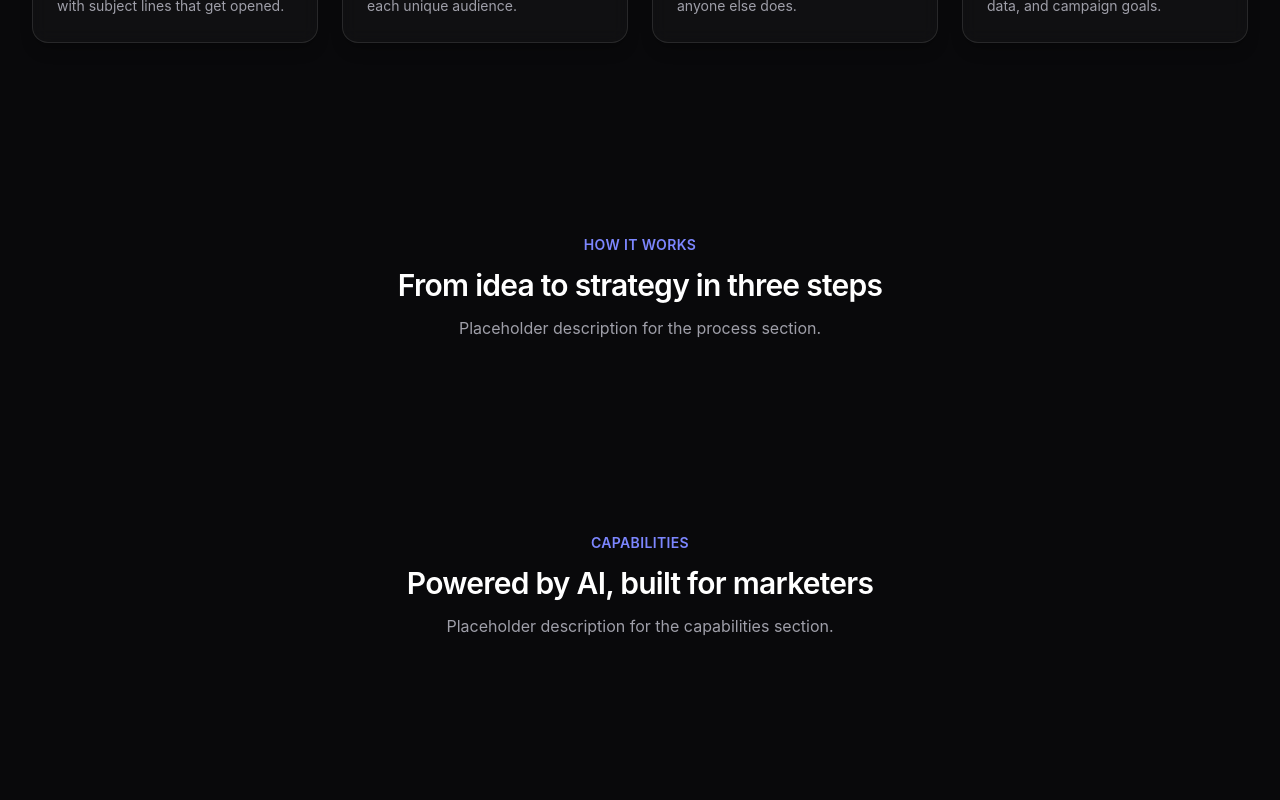
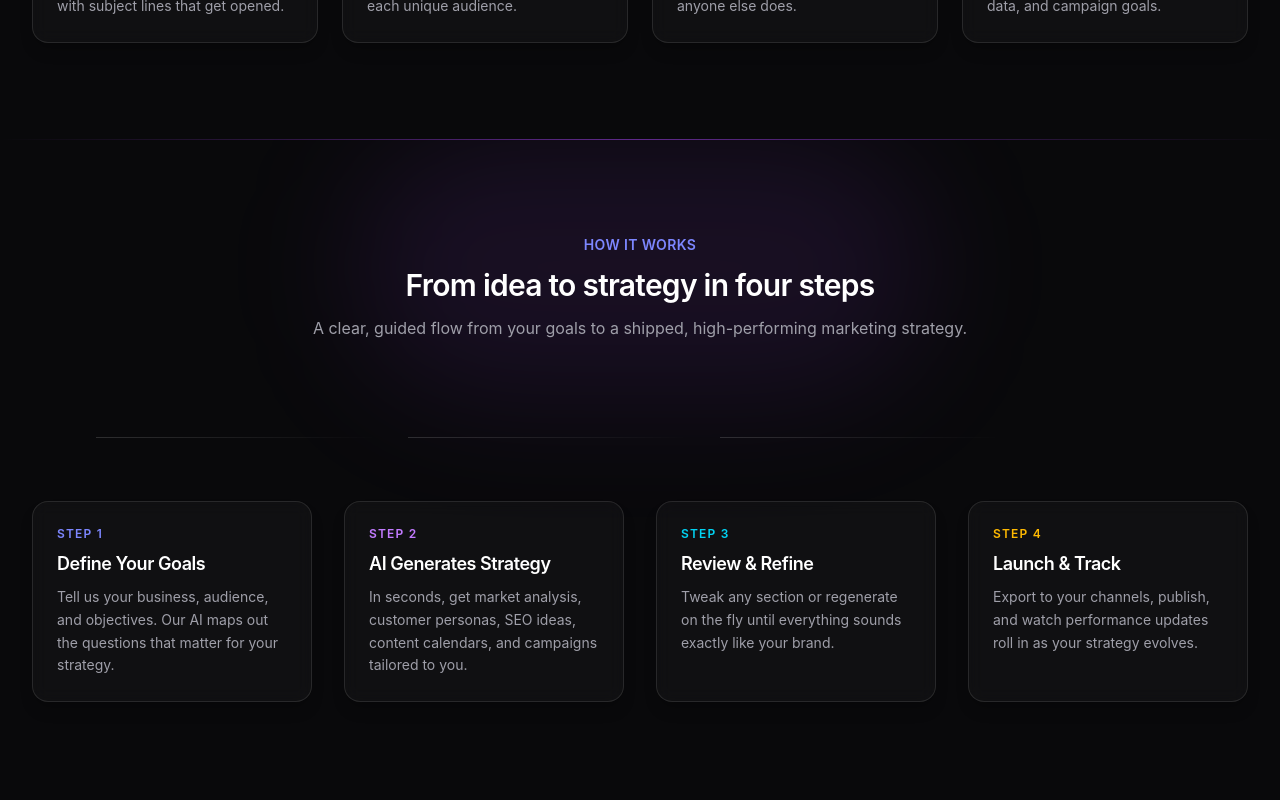
Before and after one commit to Mirghalib/market-mind-ai, a React (Vite) app in the folder frontend/: page / in a window 1280 px wide. Shown: the part 1980-2780 px from the top of the page. Built offline with nearby package versions, Linux system fonts and the light colour scheme; no server answers.

Commit message:
feat: add how it works section

```diff
--- a/frontend/src/components/landing/HowItWorks.jsx
+++ b/frontend/src/components/landing/HowItWorks.jsx
@@ -1,16 +1,184 @@
+import { motion } from 'framer-motion'
+import {
+  ClipboardList,
+  PenLine,
+  Rocket,
+  Sparkles,
+} from 'lucide-react'
 import SectionTitle from '@/components/ui/SectionTitle'
+import { cn } from '@/utils/cn'
+
+const steps = [
+  {
+    icon: ClipboardList,
+    accent: 'indigo',
+    title: 'Define Your Goals',
+    description:
+      'Tell us your business, audience, and objectives. Our AI maps out the questions that matter for your strategy.',
+  },
+  {
+    icon: Sparkles,
+    accent: 'purple',
+    title: 'AI Generates Strategy',
+    description:
+      'In seconds, get market analysis, customer personas, SEO ideas, content calendars, and campaigns tailored to you.',
+  },
+  {
+    icon: PenLine,
+    accent: 'cyan',
+    title: 'Review & Refine',
+    description:
+      'Tweak any section or regenerate on the fly until everything sounds exactly like your brand.',
+  },
+  {
+    icon: Rocket,
+    accent: 'amber',
+    title: 'Launch & Track',
+    description:
+      'Export to your channels, publish, and watch performance updates roll in as your strategy evolves.',
+  },
+]
+
+const accents = {
+  indigo: {
+    circle:
+      'from-indigo-500/25 to-indigo-500/5 border-indigo-400/25 text-indigo-300',
+    glow: 'bg-indigo-500/20',
+    line: 'from-indigo-500/60 to-indigo-500/0',
+  },
+  purple: {
+    circle:
+      'from-purple-500/25 to-purple-500/5 border-purple-400/25 text-purple-300',
+    glow: 'bg-purple-500/20',
+    line: 'from-purple-500/60 to-purple-500/0',
+  },
+  cyan: {
+    circle:
+      'from-cyan-500/25 to-cyan-500/5 border-cyan-400/25 text-cyan-300',
+    glow: 'bg-cyan-500/20',
+    line: 'from-cyan-500/60 to-cyan-500/0',
+  },
+  amber: {
+    circle:
+      'from-amber-500/25 to-amber-500/5 border-amber-400/25 text-amber-300',
+    glow: 'bg-amber-500/20',
+    line: 'from-amber-500/60 to-amber-500/0',
+  },
+}
+
+const containerVariants = {
+  hidden: {},
+  visible: { transition: { staggerChildren: 0.12 } },
+}
+
+const cardVariants = {
+  hidden: { opacity: 0, y: 28 },
+  visible: { opacity: 1, y: 0, transition: { duration: 0.55, ease: 'easeOut' } },
+}
+
+function StepCard({ step, index, isLast }) {
+  const { icon: Icon, accent, title, description } = step
+  const styles = accents[accent]
+
+  return (
+    <div className="relative flex gap-6 lg:flex-col lg:gap-0">
+      {/* Connector line */}
+      {!isLast && (
+        <div
+          aria-hidden
+          className="absolute top-14 left-7 h-[calc(100%-1.75rem)] w-px bg-gradient-to-b from-white/15 to-transparent lg:top-8 lg:left-16 lg:h-px lg:w-full lg:bg-gradient-to-r"
+        />
+      )}
+
+      <div className="relative shrink-0">
+        <motion.div
+          whileInView={{ scale: 1 }}
+          initial={{ scale: 0.6, opacity: 0 }}
+          viewport={{ once: true, margin: '-40px' }}
+          transition={{ duration: 0.5, ease: 'easeOut' }}
+          className={cn(
+            'relative flex h-14 w-14 items-center justify-center rounded-full border bg-gradient-to-br shadow-lg backdrop-blur lg:h-16 lg:w-16',
+            styles.circle
+          )}
+        >
+          <Icon size={22} strokeWidth={1.75} className="lg:size-6" />
+          <span className="absolute -top-1.5 -right-1.5 flex h-6 w-6 items-center justify-center rounded-full border border-white/10 bg-zinc-900 text-xs font-semibold text-white shadow-md">
+            {index + 1}
+          </span>
+        </motion.div>
+      </div>
+
+      <motion.article
+        variants={cardVariants}
+        className="group relative flex-1 overflow-hidden rounded-2xl border border-white/10 bg-white/[0.03] p-6 shadow-lg shadow-black/20 backdrop-blur transition-all duration-300 hover:-translate-y-1.5 hover:border-white/20 hover:shadow-xl lg:mt-8 hover:shadow-indigo-500/10"
+      >
+        <div
+          aria-hidden
+          className={cn(
+            'pointer-events-none absolute -top-16 left-1/2 h-32 w-32 -translate-x-1/2 rounded-full blur-2xl opacity-0 transition-opacity duration-300 group-hover:opacity-100',
+            styles.glow
+          )}
+        />
+
+        <p className={cn('text-xs font-semibold tracking-widest uppercase', {
+          'text-indigo-400': accent === 'indigo',
+          'text-purple-400': accent === 'purple',
+          'text-cyan-400': accent === 'cyan',
+          'text-amber-400': accent === 'amber',
+        })}>
+          Step {index + 1}
+        </p>
+        <h3 className="relative mt-2 text-lg font-semibold tracking-tight text-white">
+          {title}
+        </h3>
+        <p className="relative mt-2 text-sm leading-relaxed text-zinc-400">
+          {description}
+        </p>
+      </motion.article>
+    </div>
+  )
+}
 
 export default function HowItWorks() {
   return (
-    <section id="how-it-works" className="bg-zinc-950 py-24">
-      <div className="mx-auto max-w-7xl px-4 sm:px-6 lg:px-8">
+    <section
+      id="how-it-works"
+      aria-label="How it works"
+      className="relative overflow-hidden bg-zinc-950 py-24"
+    >
+      <div
+        aria-hidden
+        className="pointer-events-none absolute inset-x-0 top-0 h-px bg-gradient-to-r from-transparent via-purple-500/50 to-transparent"
+      />
+      <div
+        aria-hidden
+        className="pointer-events-none absolute top-0 left-1/2 h-64 w-[36rem] -translate-x-1/2 rounded-full bg-purple-500/10 blur-3xl"
+      />
+
+      <div className="relative mx-auto max-w-7xl px-4 sm:px-6 lg:px-8">
         <SectionTitle
           eyebrow="How it works"
-          title="From idea to strategy in three steps"
-          description="Placeholder description for the process section."
+          title="From idea to strategy in four steps"
+          description="A clear, guided flow from your goals to a shipped, high-performing marketing strategy."
           align="center"
         />
-        {/* Content: step-by-step process */}
+
+        <motion.div
+          variants={containerVariants}
+          initial="hidden"
+          whileInView="visible"
+          viewport={{ once: true, margin: '-80px' }}
+          className="mt-16 grid gap-10 lg:grid-cols-4 lg:gap-8"
+        >
+          {steps.map((step, i) => (
+            <StepCard
+              key={step.title}
+              step={step}
+              index={i}
+              isLast={i === steps.length - 1}
+            />
+          ))}
+        </motion.div>
       </div>
     </section>
   )
```
